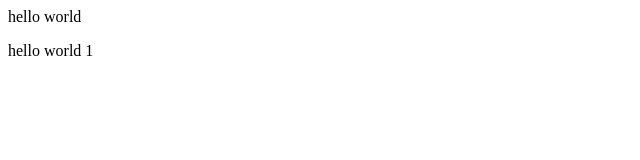
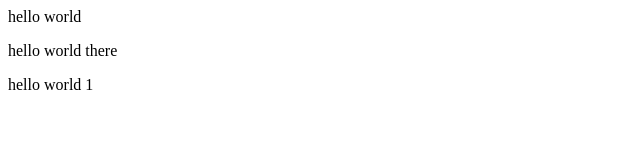
Before and after one commit to s-im-ran/OOP-in-C-, a plain HTML site: page index.html in a window 1280 px wide. Shown: the whole page, without its empty margins (0-640 px from the left). Drawn offline with Linux system fonts and the light colour scheme.

Commit message:
making test changes

```diff
--- a/index.html
+++ b/index.html
@@ -1,2 +1,3 @@
 <p>hello world</p>
+<p>hello world there</p>
 <p>hello world 1</p>
```
